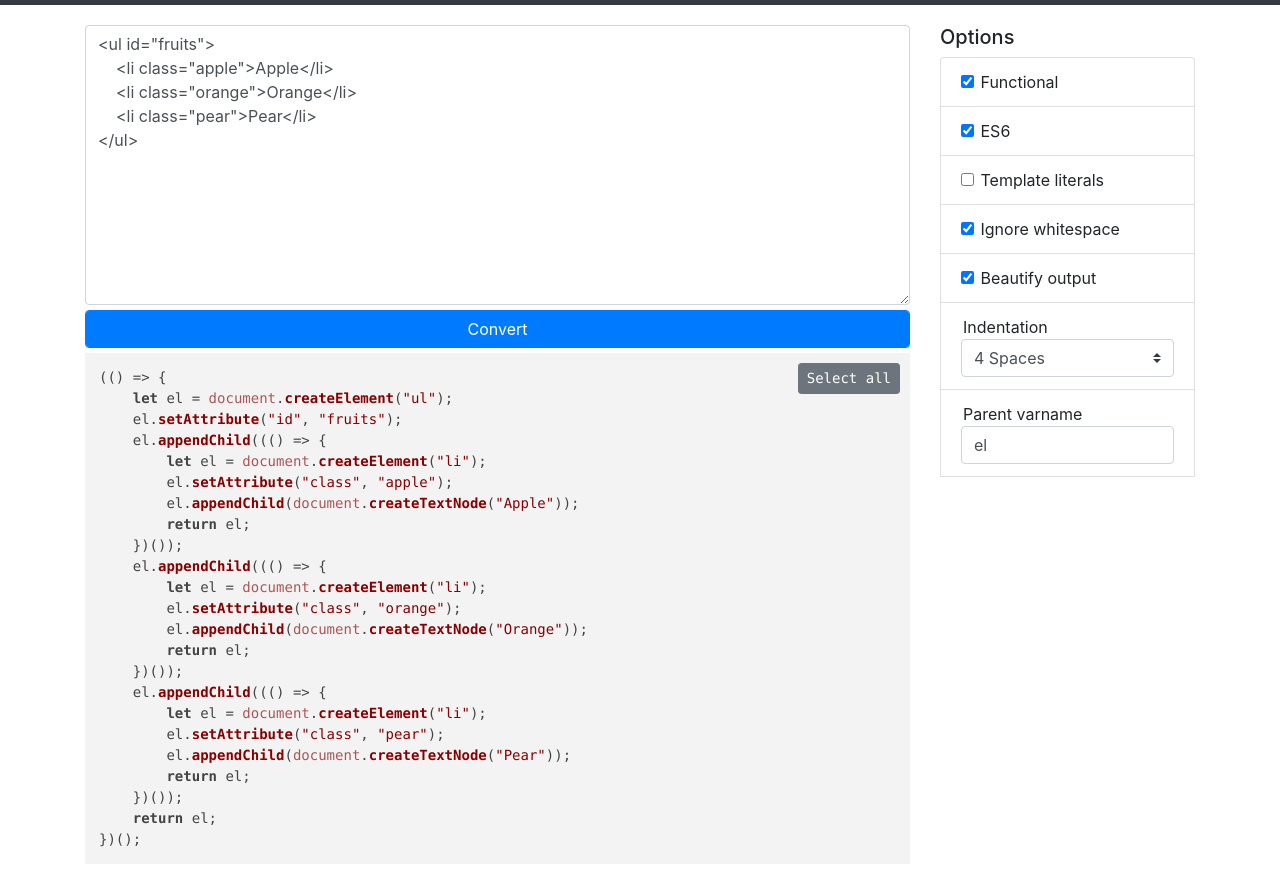
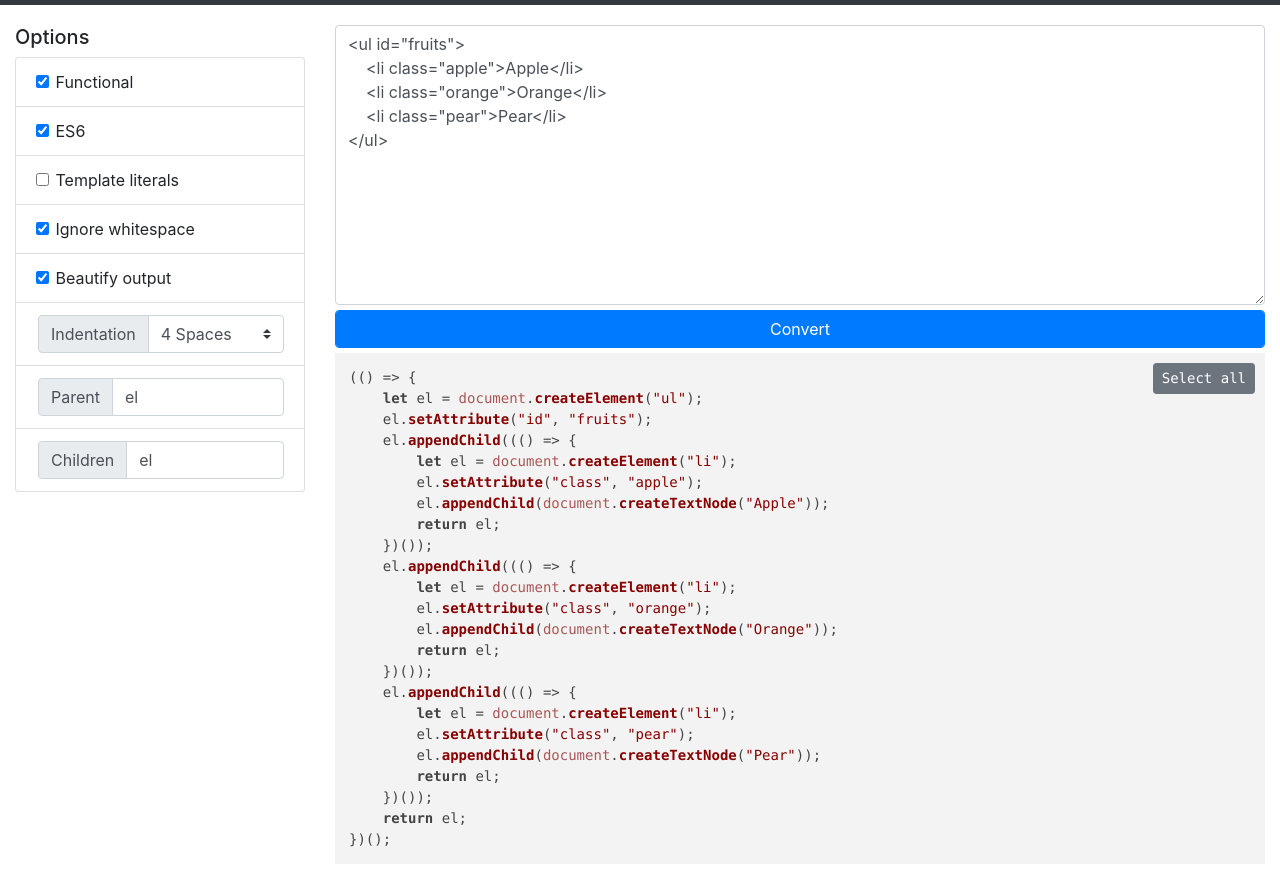
Before and after one commit to x0a/html-to-js-converter, a website: page src/index.pug in a window 1280 px wide. Shown: the part 61-941 px from the top of the page. Drawn offline with nearby package versions, Linux system fonts and the light colour scheme; files that its build step writes are made by us from their sources; files whose address does not match are found by name.

Commit message:
lots of refactoring

```diff
--- a/src/htmlconverter.ts
+++ b/src/htmlconverter.ts
@@ -12,11 +12,14 @@ interface ParserOptions {
 
 export class HTML2JS {
     private static funcString = "(() => {";
+    private static functional = true;
     private static varString = "let";
     private static templateLiterals = false;
     private static paddingType = 4;
+    private static beautify = true;
     private static parentName = "el";
     private static childName = "Ch";
+    private static removeEmpty = true;
 
     static create(element: HTMLElement, options: ParserOptions): string {
         //disabling ES6 should also disable template literals
@@ -27,16 +30,20 @@ export class HTML2JS {
         if (options.tabLevel === undefined) options.tabLevel = 1;
         if (options.paddingType === undefined) options.paddingType = 4;
         if (options.isParent === undefined) options.isParent = true;
-        if (options.parentName === undefined || options.parentName.length < 2) options.parentName = "el";
-        if (options.childName === undefined || options.childName.length < 2) options.childName = "Ch"
+        if (options.parentName === undefined) options.parentName = "el";
+        if (options.childName === undefined) options.childName = "el";
+        if (options.removeEmpty === undefined) options.removeEmpty = true;
+        if (options.functional === undefined) options.functional = true;
 
         if (options.functional) {
             if (options.ES6)
                 this.funcString = "(() => {";
             else
                 this.funcString = "(function(){";
+            this.functional = true;
         } else {
             this.funcString = "";
+            this.functional = false;
         }
 
         if (options.ES6)
@@ -50,97 +57,103 @@ export class HTML2JS {
         else
             this.templateLiterals = false;
 
-        if (options.paddingType !== undefined)
-            this.paddingType = options.paddingType;
+
+        this.paddingType = options.paddingType;
         this.parentName = options.parentName;
-        this.childName = options.childName
+        this.childName = options.childName;
+        this.removeEmpty = options.removeEmpty;
 
-        return this.createTree(element, options.isParent, this.parentName, options.tabLevel, options.removeEmpty, options.templateLiterals, options.functional);
+        return this.createTree(element, options.isParent, this.parentName, options.tabLevel);
     }
 
-    private static createTree(el: any, parent: boolean, varName: string, level: number, removeEmpty: boolean, templateLiterals: boolean, functional: boolean): string {
-        let out = "";
+    private static createTree(el: any, parent: boolean, varName: string, blockLevel: number): string {
+        let out: string[] = [];
+
         if (el.nodeType === Node.ELEMENT_NODE) {
-            out += this.funcString;
+            if (this.functional)
+                out.push(this.funcString)
 
-            if (level && functional)
-                out += this.addPadding(level);
-
-            out += this.varString + " " + varName + ` = document.createElement("` + el.tagName.toLowerCase() + `");`;
-
-            if (level || !functional)
-                out += this.addPadding(level)
+            out.push(
+                this.getPadding(this.functional && blockLevel)
+                + this.varString + " " + varName
+                + ' = document.createElement("' + el.tagName.toLowerCase() + '");'
+            );
 
             if (el.hasAttributes && el.hasAttributes())
                 for (let i = 0; i < el.attributes.length; i++) {
                     let attrib = el.attributes[i];
 
-                    out += varName + '.setAttribute("' + attrib.name + '", ' + this.encapsulate(attrib.value) + ');';
-
-                    if (level || !functional)
-                        out += this.addPadding(level)
+                    out.push(
+                        this.getPadding(this.functional && blockLevel)
+                        + varName + '.setAttribute("'
+                        + attrib.name + '", '
+                        + this.encapsulate(attrib.value) + ');'
+                    );
                 }
 
-            out += Array.from(el.childNodes)
-                .filter((child: any) => {
-                    return !(removeEmpty && child.nodeType === Node.TEXT_NODE && !child.data.trim().length)
-                })
+            let children = Array
+                .from(el.childNodes)
                 .map((child, index) => {
-                    let childName = functional ? this.parentName : varName + this.childName + this.numberToLetter(index);
+                    let childName = this.functional ? this.childName : varName + this.childName + this.numberToLetter(index);
                     return [
                         childName,
-                        this.createTree(child, !functional, childName, !functional ? 0 : (level ? level + 1 : 0), removeEmpty, templateLiterals, functional)
+                        this.createTree(child, !this.functional, childName, !this.functional ? 0 : (blockLevel ? blockLevel + 1 : 0))
                     ];
                 })
-                .map((child, index) => {
-                    if (functional)
-                        return varName + ".appendChild(" + child[1] + ");"
+                .filter(child => {
+                    return child[1].length;
+                })
+                .map(child => {
+                    if (this.functional)
+                        return [this.getPadding(blockLevel) + varName + ".appendChild(" + child[1] + ");"];
                     else
-                        return child[1] + this.addPadding(level) + varName + ".appendChild(" + child[0] + ");"
-                })
-                .filter(child => child.length)
-                .join(level || !functional ? this.addPadding(level) : "");
+                        return [child[1], varName + ".appendChild(" + child[0] + ");"];
+                });
+
+            if(children.length) children
+                .reduce((lines, line) => lines.concat(line))
+                .forEach(line => out.push(line));
 
 
-            if (functional) {
-                if (level)
-                    out += this.addPadding(level)
-                out += "return el;"
-                if (level)
-                    out += this.addPadding(level - 1)
-                out += "})()" + (parent ? ";" : "");
+            if (this.functional) {
+                out.push(this.getPadding(blockLevel) + "return el;");
+                out.push(this.getPadding(blockLevel - 1) + "})()" + (parent ? ";" : ""));
             }
         } else if (el.nodeType === Node.TEXT_NODE) {
-            if (!removeEmpty || removeEmpty && (el.data = el.data.trim()) && el.data.length !== 0)
-                out += (!functional ? this.varString + " " + varName + " = " : "") + "document.createTextNode(" + this.encapsulate(el.data) + ")" + (parent ? ";" : "");
+            let text:string;
+            if (!this.removeEmpty || (this.removeEmpty && (text = el.data.trim()) && text.length))
+                out.push(
+                    (!this.functional ? this.varString + " " + varName + " = " : "")
+                    + "document.createTextNode("
+                    + this.encapsulate(el.data)
+                    + ")" + (parent ? ";" : "")
+                );
         }
-        return out;
+        return out.join(blockLevel || !this.functional ? "\n" : "");
     }
 
     private static encapsulate(string: string): string {
         if (this.templateLiterals)
-            return "`" + string + "`";
+            return "`" + string.replace(/\`/g, "\\\`") + "`";
         else
             return JSON.stringify(string);
 
     }
 
-    private static addPadding(level: number): string {
+    private static getPadding(blockLevel: number): string {
         let indent: string;
-        let out: string = "";
 
-        if (level) {
+        if (blockLevel > 0) {
             if (this.paddingType < 1)
                 indent = "\t";
             else
                 indent = " ".repeat(this.paddingType);
-            out = "\n" + indent.repeat(level);
+            return indent.repeat(blockLevel);
         } else {
-            out = "\n";
+            return ""
         }
+    }
 
-        return out;
-    }
     private static numberToLetter(index: number): string {
         let alphabet = "ABCDEFGHIJKLMNOPQRSTUVWXYZ";
         let digits: string[] = [];
--- a/src/index.pug
+++ b/src/index.pug
@@ -21,7 +21,7 @@ html
                 margin-bottom: 0;
                 margin-left: 2px;
             }
-            .b-container,.c-container{
+            .b-container{
                 display: none;
             }
             .show{
@@ -35,6 +35,9 @@ html
             }
             .jscontainer{
                 position: relative;
+            }
+            .jscontainer code{
+                min-height: 3.5rem;
             }
 
             .jscopy{
@@ -50,12 +53,8 @@ html
                         path(fill-rule='oddeven', d='M8 0C3.58 0 0 3.58 0 8c0 3.54 2.29 6.53 5.47 7.59.4.07.55-.17.55-.38 0-.19-.01-.82-.01-1.49-2.01.37-2.53-.49-2.69-.94-.09-.23-.48-.94-.82-1.13-.28-.15-.68-.52-.01-.53.63-.01 1.08.58 1.23.82.72 1.21 1.87.87 2.33.66.07-.52.28-.87.51-1.07-1.78-.2-3.64-.89-3.64-3.95 0-.87.31-1.59.82-2.15-.08-.2-.36-1.02.08-2.12 0 0 .67-.21 2.2.82.64-.18 1.32-.27 2-.27.68 0 1.36.09 2 .27 1.53-1.04 2.2-.82 2.2-.82.44 1.1.16 1.92.08 2.12.51.56.82 1.27.82 2.15 0 3.07-1.87 3.75-3.65 3.95.29.25.54.73.54 1.48 0 1.07-.01 1.93-.01 2.2 0 .21.15.46.55.38A8.013 8.013 0 0 0 16 8c0-4.42-3.58-8-8-8z')
                 |
                 a.navbar-brand(href="#") HTML2JS Converter
-        .container
+        .container-fluid
             .row
-                .col-md-9
-                    textarea.form-control(id="input", spellcheck="false")
-                    button.btn.btn-primary.form-control.convert-group(id="convertBtn", type="button") Convert
-                    #outputs
                 .col-md-3
                     h5 Options
                     ul.list-group
@@ -75,14 +74,24 @@ html
                             input(type="checkbox", id="beautify", checked)
                             label(for="beautify").space Beautify output
                         li.list-group-item
-                            label(for="padding") Indentation
-                            select.custom-select(id="padding")
-                                option(value="-1") Tabs
-                                option(selected, value="4") 4 Spaces
-                                option(value="2") 2 Spaces
+                            .input-group
+                                .input-group-prepend
+                                    label.input-group-text(for="padding") Indentation
+                                select.custom-select(id="padding")
+                                    option(value="-1") Tabs
+                                    option(value="4", selected) 4 Spaces
+                                    option(value="2") 2 Spaces
                         li.list-group-item
-                            label(for="parentName") Parent varname
-                            input(type="text", id="parentName", value="el").form-control
-                        li.list-group-item.c-container
-                            label(for="childName") Child varname
-                            input(type="text" id="childName", value="Ch_").form-control
+                            .input-group
+                                .input-group-prepend
+                                    label.input-group-text(for="parentName") Parent
+                                input(type="text", id="parentName", value="el").form-control
+                        li.list-group-item
+                            .input-group
+                                .input-group-prepend
+                                    label.input-group-text(for="childName") Children
+                                input(type="text" id="childName", value="el").form-control
+                .col-md-9
+                    textarea.form-control(id="input", spellcheck="false")
+                    button.btn.btn-primary.form-control.convert-group(id="convertBtn", type="button") Convert
+                    #outputs
--- a/src/index.ts
+++ b/src/index.ts
@@ -64,14 +64,13 @@ interface DOM{
                         functional: functional,
                         ES6: ES6,
                         isParent: true,
-                        tabLevel: functional && beautify ? 1 : 0,
+                        tabLevel: functional && beautify ? 1 : 0, //setting tab level to 1 automatically enables beautification
                         removeEmpty: removeEmpty,
                         templateLiterals: templateLiterals,
                         paddingType: padding,
                         childName: childName,
                         parentName: parentName
                     });
-
                 if(removeEmpty && tree.length === 0) continue;
 
                 DOM.output.appendChild((() => {
@@ -79,7 +78,7 @@ interface DOM{
                     el.setAttribute("class", "jscontainer");
                     el.appendChild(output = (() => {
                         let el = document.createElement("code");
-                        el.innerHTML = tree
+                        el.textContent = tree
                         el.setAttribute("class", "javascript");
                         return el;
                     })());
@@ -140,10 +139,10 @@ interface DOM{
             //show padding selector
             if(DOM.functional.checked){
                 DOM.beautifyContainer.classList.add("show");
-                DOM.childNameContainer.classList.remove("show");
+                if(DOM.childName.value !== "el") DOM.childName.value = "el";
             }else{
                 DOM.beautifyContainer.classList.remove("show");
-                DOM.childNameContainer.classList.add("show");
+                if(DOM.childName.value === "el") DOM.childName.value = "Ch";
             }
         })
 
@@ -155,6 +154,18 @@ interface DOM{
         DOM.templateLiterals.addEventListener("change", () => {
             if(DOM.templateLiterals.checked && !DOM.ES6.checked)
                 DOM.ES6.checked = true;
+        })
+
+        DOM.parentName.addEventListener("keyup", () => {
+            if(!DOM.parentName.value.length){
+                if(!DOM.parentName.classList.contains("is-invalid"))
+                    DOM.parentName.classList.add("is-invalid")
+            }else
+                DOM.parentName.classList.remove("is-invalid")
+        })
+        DOM.parentName.addEventListener("change", () => {
+            if(DOM.parentName.value.length < 1)
+                DOM.parentName.value = "el";
         })
 
         DOM.input.value = testHtml;
```
Also changed, not shown: dist/index.html, dist/index.js.
